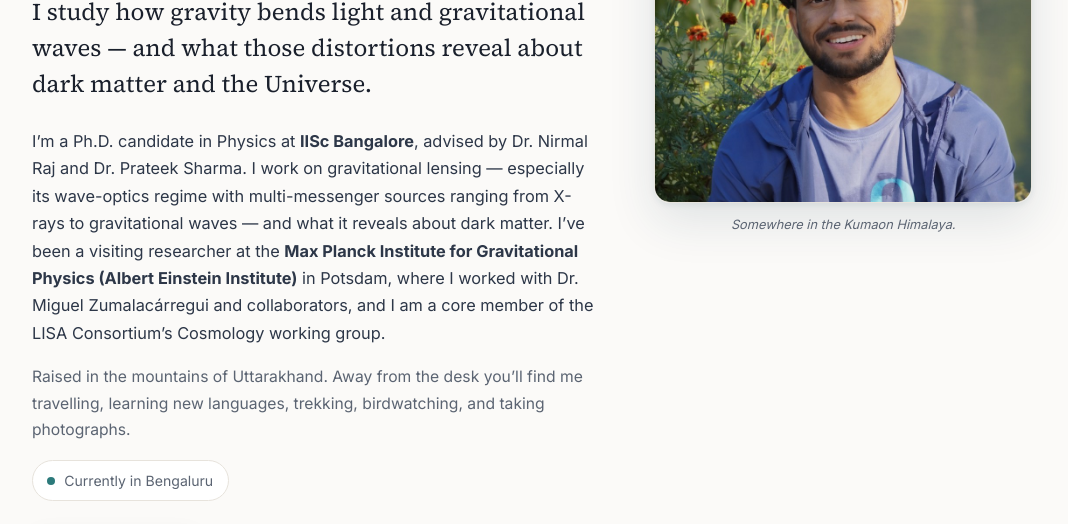
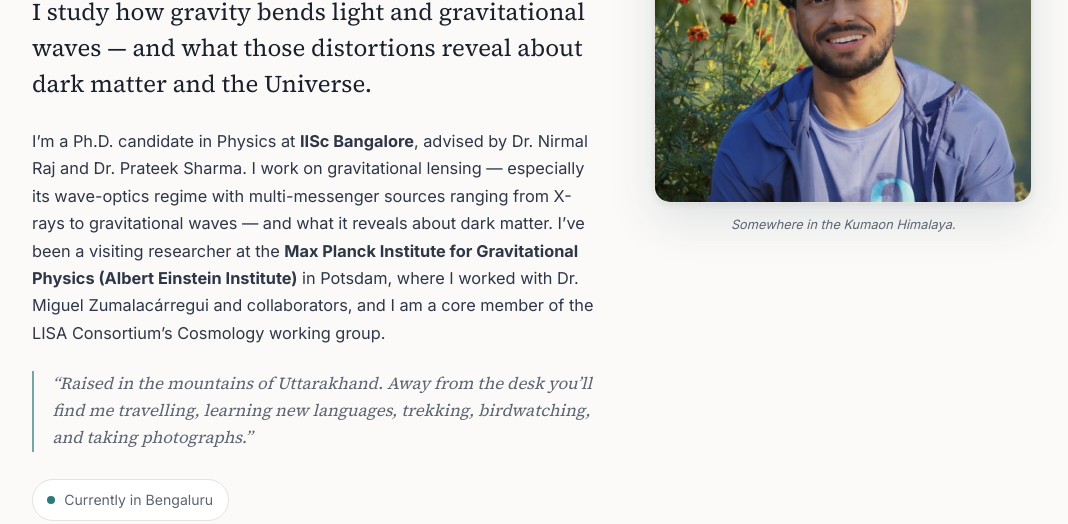
Before and after one commit to manns01/manishtamta, a plain HTML site: page index.html in a window 1280 px wide. Shown: the part 258-782 px from the top of the page, without its empty margins (108-1176 px from the left). Drawn offline with Linux system fonts and the light colour scheme.

Commit message:
Home: set the personal line as a magazine-style pull quote
The "Raised in the mountains..." sentence read as an orphan after the
research paragraph. Wrap it in a blockquote with a serif-italic, teal
left-rule treatment; quotes are added via CSS so the text is unchanged.

Co-Authored-By: Claude Sonnet 5 <noreply@anthropic.com>
Claude-Session: https://claude.ai/code/session_01HQfvRwyzSVpMKBsq1HorHD

```diff
--- a/assets/css/style.css
+++ b/assets/css/style.css
@@ -217,7 +217,15 @@ img { max-width: 100%; height: auto; display: block; }
   .js .hero-name { visibility: visible; }
   .hero-name .caret { display: none; }
 }
-.hero-personal { color: var(--text-soft); font-size: .98rem; }
+.hero-personal {
+  margin: 1.5rem 0 1.7rem; padding-left: 1.15rem;
+  border-left: 2px solid color-mix(in srgb, var(--teal) 65%, transparent);
+  font-family: var(--font-serif); font-style: italic;
+  font-size: 1.05rem; line-height: 1.6; color: var(--text-soft);
+}
+.hero-personal p { margin: 0; }
+.hero-personal p::before { content: "\201C"; }
+.hero-personal p::after  { content: "\201D"; }
 
 .status {
   display: inline-flex; align-items: center; gap: .55rem;
--- a/index.html
+++ b/index.html
@@ -122,11 +122,11 @@
           Zumalac&aacute;rregui and collaborators, and I am a core member of the LISA
           Consortium&rsquo;s Cosmology working group.
         </p>
-        <p class="hero-personal">
-          Raised in the mountains of Uttarakhand. Away from the desk you&rsquo;ll find me
+        <blockquote class="hero-personal">
+          <p>Raised in the mountains of Uttarakhand. Away from the desk you&rsquo;ll find me
           travelling, learning new languages, trekking, birdwatching, and taking
-          photographs.
-        </p>
+          photographs.</p>
+        </blockquote>
 
         <p class="status">
           <span class="status-dot" aria-hidden="true"></span>
```
